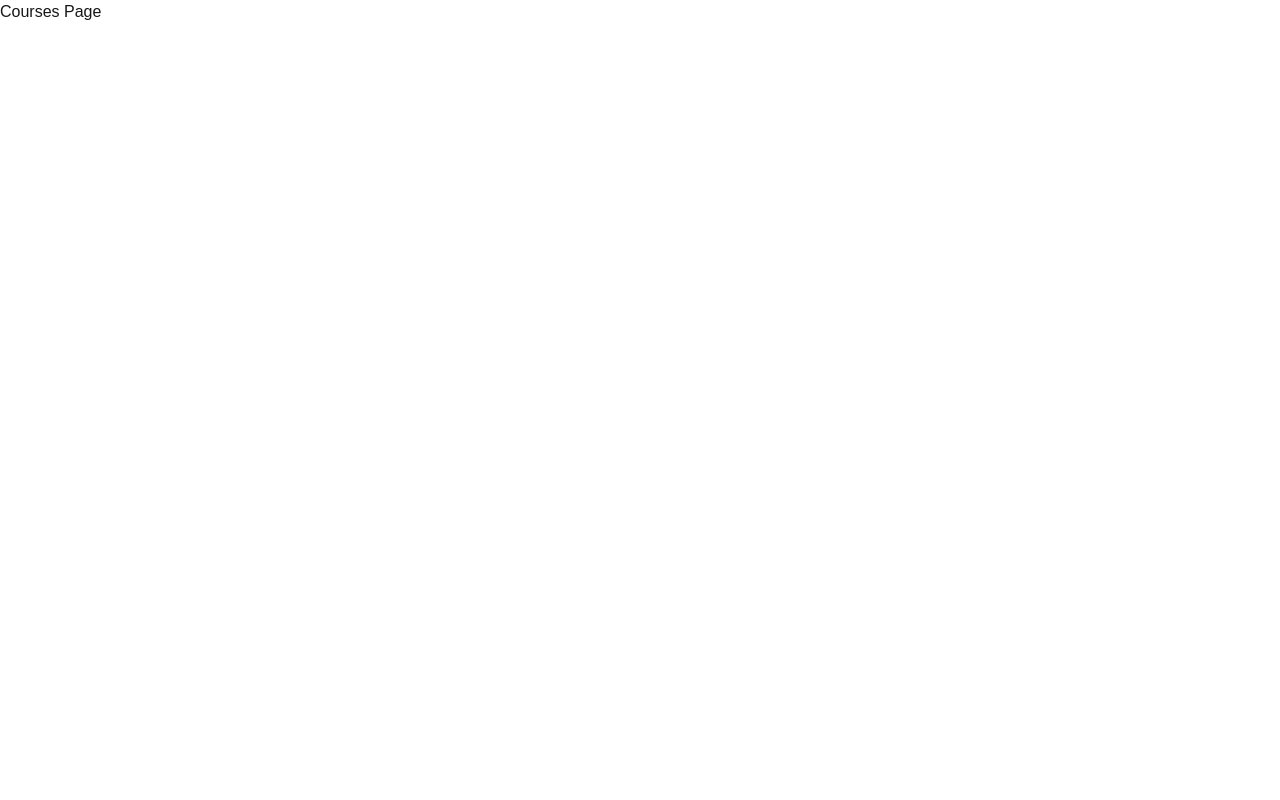
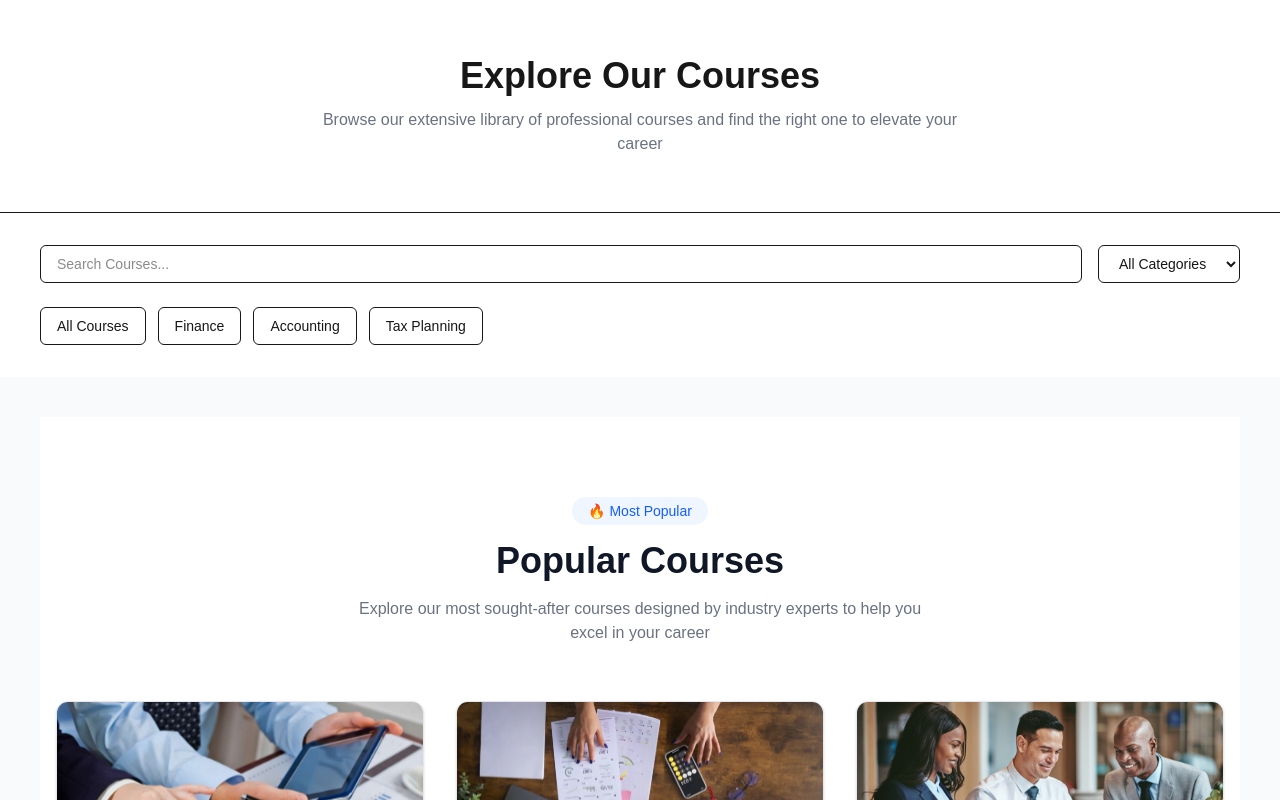
Before and after one commit to ashbinashbin/vk-tech, a Next.js app: page /courses in a window 1280 px wide. Shown: the top 800 px of the page. Built offline with nearby package versions, Linux system fonts and the light colour scheme.

Commit message:
course page

```diff
--- a/app/courses/page.tsx
+++ b/app/courses/page.tsx
@@ -1,3 +1,66 @@
-function Courses(){
-    return <h1> Courses Page</h1>
-}export default Courses
+import PopularCourses from "@/components/PopularCourses";
+
+export default function CoursesPage() {
+  return (
+    <main className="bg-white">
+
+      {/* HEADING SECTION */}
+      <section className="py-14 border-b">
+        <div className="max-w-7xl mx-auto px-10 text-center">
+          <h1 className="text-4xl font-bold mb-3">
+            Explore Our Courses
+          </h1>
+          <p className="text-gray-500 max-w-2xl mx-auto">
+            Browse our extensive library of professional courses and find the
+            right one to elevate your career
+          </p>
+        </div>
+      </section>
+
+      {/* SEARCH + FILTERS */}
+      <section className="py-8">
+        <div className="max-w-7xl mx-auto px-10">
+
+          {/* Search bar */}
+          <div className="flex flex-col md:flex-row gap-4 mb-6">
+            <input
+              type="text"
+              placeholder="Search Courses..."
+              className="flex-1 border rounded-md px-4 py-2 text-sm focus:outline-none focus:ring-2 focus:ring-blue-500"
+            />
+
+            <select className="border rounded-md px-4 py-2 text-sm">
+              <option>All Categories</option>
+              <option>Finance</option>
+              <option>Accounting</option>
+              <option>Tax Planning</option>
+            </select>
+          </div>
+
+          {/* Filter buttons */}
+          <div className="flex gap-3 flex-wrap">
+            {["All Courses", "Finance", "Accounting", "Tax Planning"].map(
+              (item) => (
+                <button
+                  key={item}
+                  className="px-4 py-2 text-sm border rounded-md hover:bg-blue-600 hover:text-white transition"
+                >
+                  {item}
+                </button>
+              )
+            )}
+          </div>
+        </div>
+      </section>
+
+      {/* COURSES GRID (REUSED) */}
+      <section className="py-10 bg-gray-50">
+        <div className="max-w-7xl mx-auto px-10">
+          <PopularCourses />
+        </div>
+      </section>
+
+    </main>
+  );
+
+}
```
